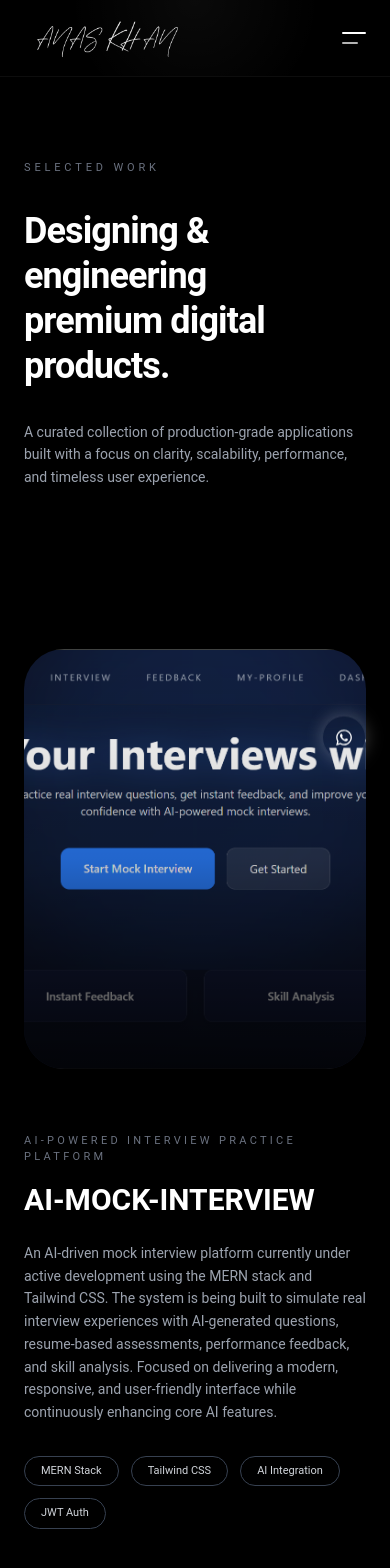
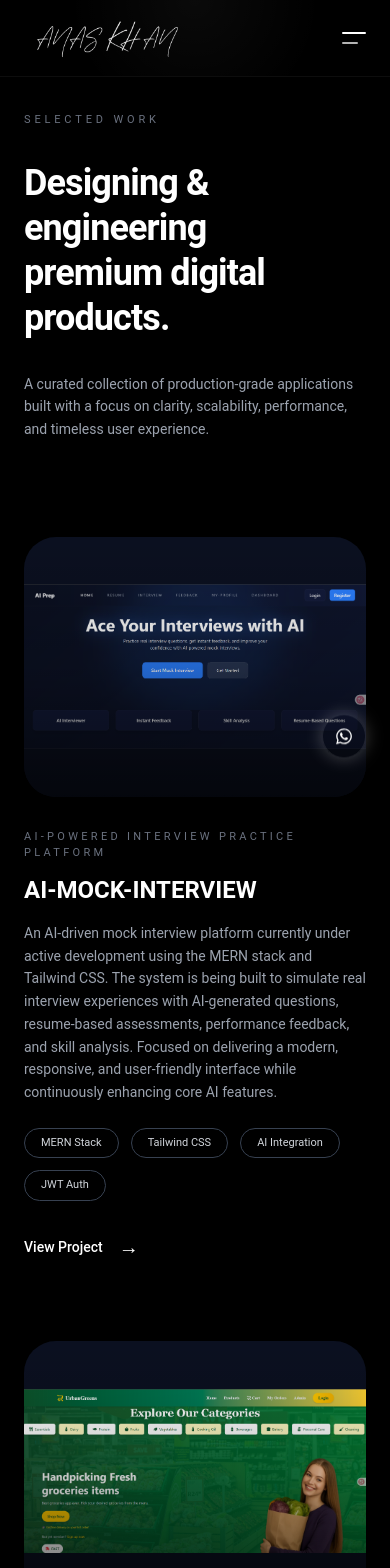
Before and after one commit to khanlazyanas/Portfolio-frontend, a React (Vite) app: page /projects in a window 390 px wide. Shown: the top 1568 px of the page. Built offline with nearby package versions, Linux system fonts and the light colour scheme; the HTML template or start-up script is replaced by a standard one.

Commit message:
update project.jsx

```diff
--- a/src/pages/Project.jsx
+++ b/src/pages/Project.jsx
@@ -1,10 +1,9 @@
 import React from "react";
 
-// ✅ IMPORT IMAGES (MOST IMPORTANT FIX)
 import urbanGreensImg from "../assets/urbangreens.png";
 import bajajAutoImg from "../assets/bajajautosales.png";
 import weatherImg from "../assets/weather.png";
-import aiMockInterviewImg from "../assets/Ai-mock-interview.png"
+import aiMockInterviewImg from "../assets/Ai-mock-interview.png";
 
 const projects = [
   {
@@ -12,18 +11,17 @@ const projects = [
     subtitle: "AI-Powered Interview Practice Platform",
     description:
       "An AI-driven mock interview platform currently under active development using the MERN stack and Tailwind CSS. The system is being built to simulate real interview experiences with AI-generated questions, resume-based assessments, performance feedback, and skill analysis. Focused on delivering a modern, responsive, and user-friendly interface while continuously enhancing core AI features.",
-  link: "https://ai-mock-interview-lac-two.vercel.app", // optional
+    link: "https://ai-mock-interview-lac-two.vercel.app",
     image: aiMockInterviewImg,
     tech: ["MERN Stack", "Tailwind CSS", "AI Integration", "JWT Auth"],
-}
-,
+  },
   {
     title: "UrbanGreens",
     subtitle: "Full-Stack Grocery Commerce Platform",
     description:
       "A production-ready grocery commerce platform engineered with the MERN stack and Tailwind CSS. Designed for scale and reliability, featuring secure authentication, product and order management, cart workflows, and Razorpay payment integration with a refined, high-performance user experience.",
     link: "https://urbangreens-frontend-n2hv3.vercel.app",
-    image: urbanGreensImg, // ✅ FIXED
+    image: urbanGreensImg,
     tech: ["MERN Stack", "Tailwind CSS", "Razorpay", "JWT Auth"],
   },
   {
@@ -32,7 +30,7 @@ const projects = [
     description:
       "An enterprise-grade automobile sales and service management system built using the MERN stack. Enables vehicle discovery, pricing transparency, customer enquiries, booking, and service workflows within a scalable, business-ready interface.",
     link: "https://nationalautosales.vercel.app",
-    image: bajajAutoImg, // ✅ FIXED
+    image: bajajAutoImg,
     tech: ["MERN Stack", "Tailwind CSS", "REST APIs"],
   },
   {
@@ -41,18 +39,18 @@ const projects = [
     description:
       "A modern React-based weather application delivering real-time forecasts, location search, and API-driven insights using OpenWeather, wrapped in a calm, responsive, and user-centric interface.",
     link: "https://anaskhanweathersearch.netlify.app/",
-    image: weatherImg, // ✅ FIXED
+    image: weatherImg,
     tech: ["React", "API Integration", "Tailwind CSS"],
   },
 ];
 
 const Projects = () => {
   return (
-    <section className="relative bg-black text-white px-6 sm:px-10 md:px-20 lg:px-28 pt-40 pb-44">
+    <section className="relative bg-black text-white px-6 sm:px-10 md:px-20 lg:px-28 pt-28 pb-32">
       <div className="max-w-7xl mx-auto">
 
         {/* Header */}
-        <header className="mb-40 max-w-3xl">
+        <header className="mb-24 max-w-3xl">
           <p className="text-[11px] uppercase tracking-[0.35em] text-gray-500">
             Selected Work
           </p>
@@ -71,20 +69,20 @@ const Projects = () => {
         </header>
 
         {/* Projects */}
-        <div className="space-y-32">
+        <div className="space-y-20 sm:space-y-28 lg:space-y-32">
           {projects.map((project, idx) => (
             <article
               key={idx}
-              className="group grid lg:grid-cols-2 gap-16 items-center"
+              className="group grid lg:grid-cols-2 gap-8 sm:gap-12 lg:gap-16 items-center"
             >
               {/* Image */}
-              <div className="relative overflow-hidden rounded-[2.5rem]">
+              <div className="relative overflow-hidden rounded-[2rem] bg-[#0b1020]">
                 <img
                   src={project.image}
                   alt={project.title}
-                  className="w-full h-[420px] object-cover transition-transform duration-1000 group-hover:scale-105"
+                  className="w-full h-[260px] sm:h-[340px] lg:h-[420px] object-contain transition-transform duration-1000 group-hover:scale-105"
                 />
-                <div className="absolute inset-0 bg-gradient-to-t from-black/80 via-black/20 to-transparent" />
+                <div className="absolute inset-0 bg-gradient-to-t from-black/60 via-black/20 to-transparent" />
               </div>
 
               {/* Content */}
@@ -93,15 +91,15 @@ const Projects = () => {
                   {project.subtitle}
                 </p>
 
-                <h3 className="mt-4 text-3xl font-semibold text-white">
+                <h3 className="mt-3 text-2xl sm:text-3xl font-semibold text-white">
                   {project.title}
                 </h3>
 
-                <p className="mt-6 text-gray-400 text-sm leading-relaxed">
+                <p className="mt-4 sm:mt-6 text-gray-400 text-sm leading-relaxed">
                   {project.description}
                 </p>
 
-                <div className="flex flex-wrap gap-3 mt-8">
+                <div className="flex flex-wrap gap-3 mt-6 sm:mt-8">
                   {project.tech.map((item, i) => (
                     <span
                       key={i}
@@ -112,7 +110,7 @@ const Projects = () => {
                   ))}
                 </div>
 
-                <div className="mt-12">
+                <div className="mt-8 sm:mt-12">
                   <a
                     href={project.link}
                     target="_blank"
```
Lines whose indentation alone changed are shown as unchanged.
